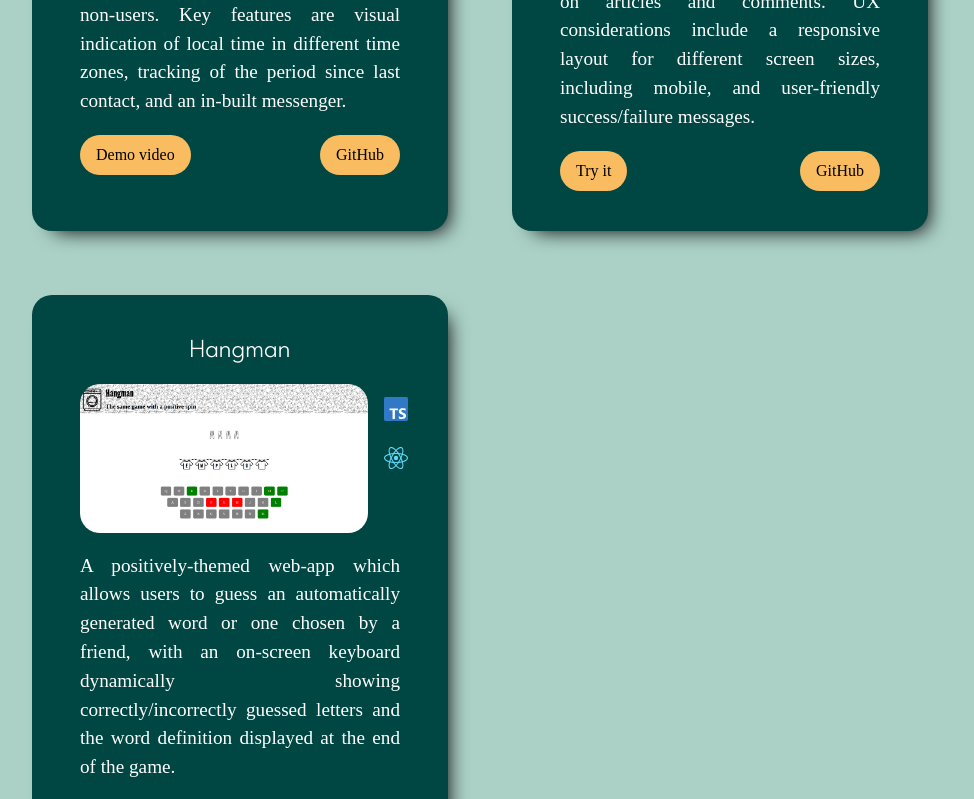
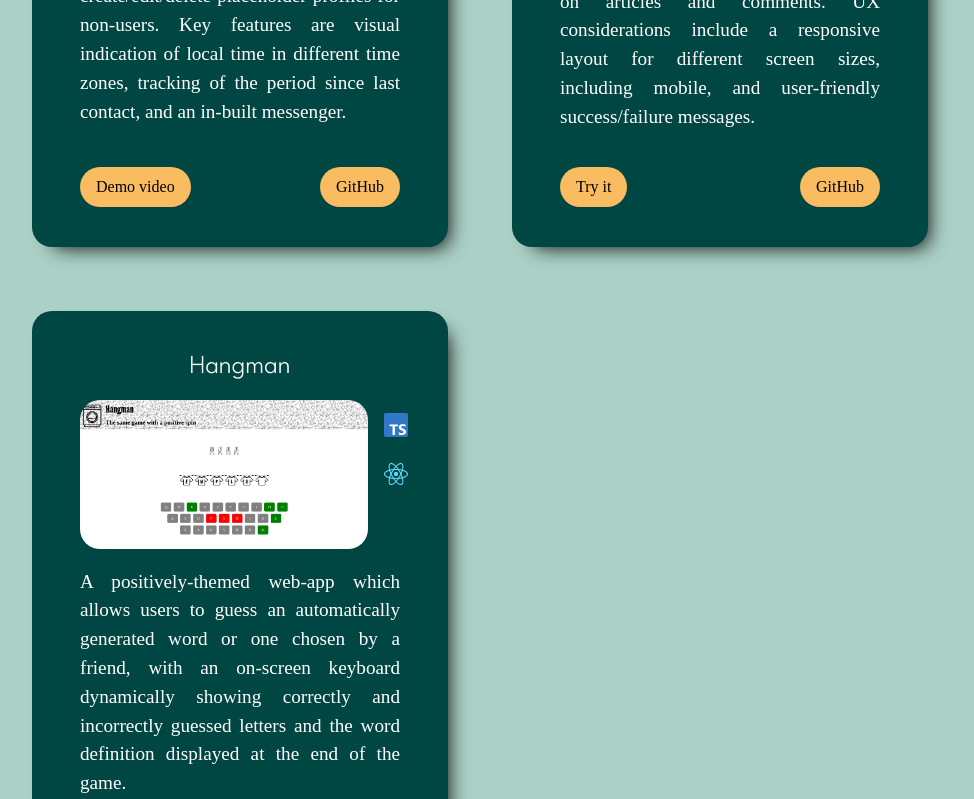
Before and after one commit to marmaryia/portfolio-website, a React (Vite) app: page / in a window 1280 px wide. Shown: the part 1560-2359 px from the top of the page, without its empty margins (160-1134 px from the left). Built offline with nearby package versions, Linux system fonts and the light colour scheme; a web font is replaced by a local one.

Commit message:
align project card for even distribution

```diff
--- a/src/components/Projects.jsx
+++ b/src/components/Projects.jsx
@@ -29,7 +29,7 @@ function Projects({ refCallback }) {
     },
     {
       projectName: "Hangman",
-      projectDescription: `A positively-themed web-app which allows users to guess an automatically generated word or one chosen by a friend, with an on-screen keyboard dynamically showing correctly/incorrectly guessed letters and the word definition displayed at the end of the game.`,
+      projectDescription: `A positively-themed web-app which allows users to guess an automatically generated word or one chosen by a friend, with an on-screen keyboard dynamically showing correctly and incorrectly guessed letters and the word definition displayed at the end of the game.`,
       links: [
         {
           GitHub: "https://github.com/marmaryia/hangman-game",
--- a/src/styles/Projects.css
+++ b/src/styles/Projects.css
@@ -1,4 +1,7 @@
 .project-card {
+  display: flex;
+  flex-direction: column;
+  justify-content: space-between;
   border-radius: 20px;
   background-color: var(--card-background-color);
   color: var(--text-light);
@@ -26,12 +29,14 @@
 
 .project-img {
   max-width: 100%;
+
   border-radius: 20px;
   grid-row: 1/4;
   grid-column: 1;
 }
 
 .project-card ul {
+  bottom: 0;
   list-style-type: none;
   display: flex;
   width: 100%;
```
